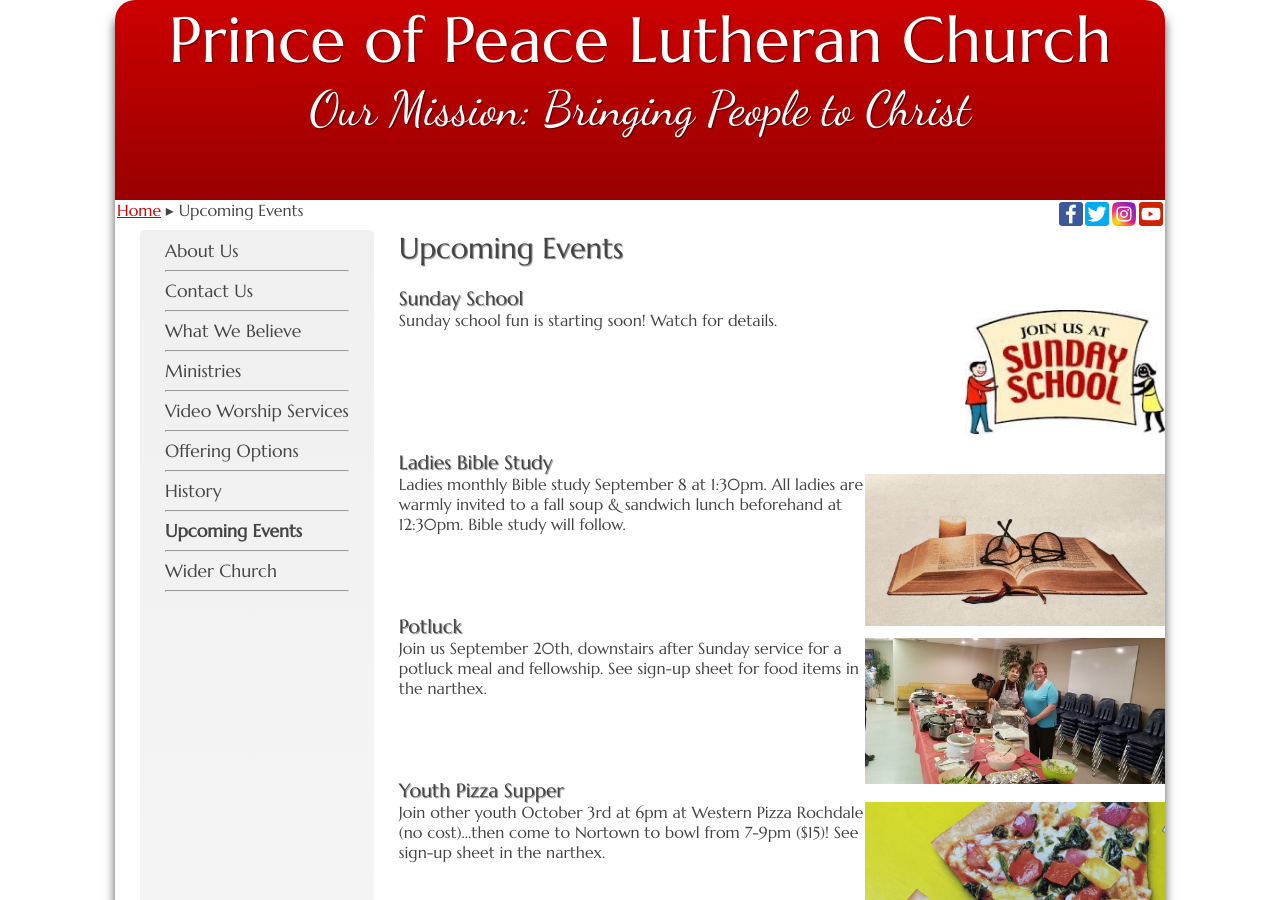
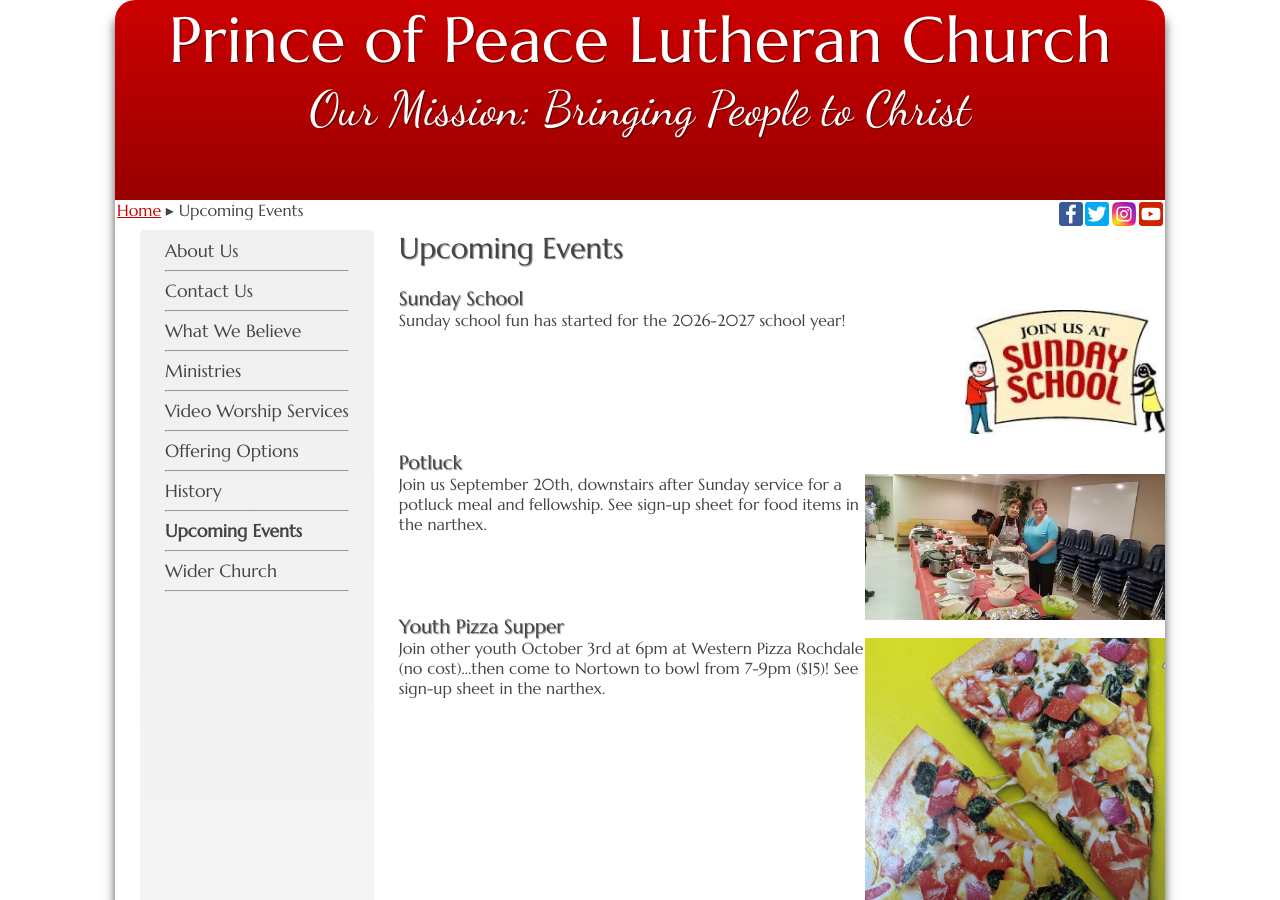
Before and after one commit to weslowsk/princeofpeace, a Jekyll site: the page built from events.html, in a window 1280 px wide and 900 px high. Built offline with Jekyll 4.4.1, drawn with Linux system fonts in a browser that asks for light colours.

Commit message:
update events to remain current

```diff
--- a/events.html
+++ b/events.html
@@ -30,19 +30,10 @@ order: 8
 <h2>Sunday School</h2>
 <img src="{{site.baseurl}}/images/sunday_school_join_us.jpg" width="200" alt="" style="float: right">
 <p>
-Sunday school fun is starting soon! Watch for details.
+Sunday school fun has started for the 2026-2027 school year!
 </p>
 <br/><br/>
 <br/><br/>
-<br/><br/>
-
-<h2>Ladies Bible Study</h2>
-<img src="{{site.baseurl}}/images/bible_glasses.png" width="300" alt="" style="float: right">
-<p>
-Ladies monthly Bible study September 8 at 1:30pm. All ladies are warmly invited to a fall soup & sandwich lunch beforehand at 12:30pm. Bible study will follow.
-</p>
-<br/><br/>
-
 <br/><br/>
 
 <h2>Potluck</h2>
```
